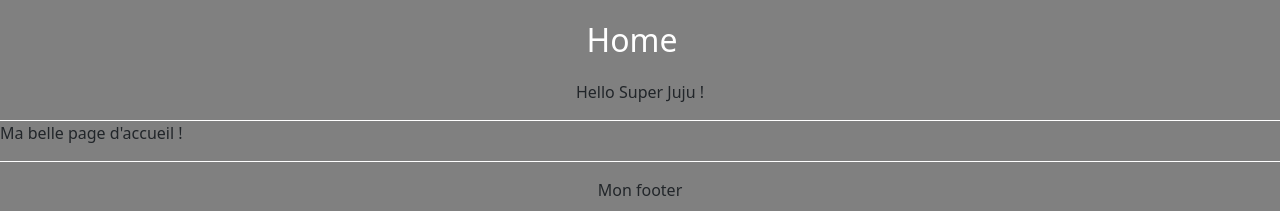
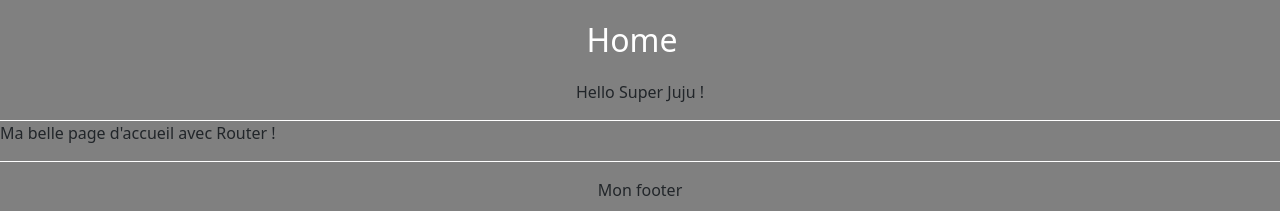
Before and after one commit to TherenceEspoir/dysnomia_games, a React (Vite) app: page / in a window 1280 px wide. Shown: the top 211 px of the page. Built offline with nearby package versions, Linux system fonts and the light colour scheme.

Commit message:
router ok (close #1, close #2)

```diff
--- a/src/components/Home/view.jsx
+++ b/src/components/Home/view.jsx
@@ -2,6 +2,6 @@ import './index.css' ;
 
 export default function Home() {
     return (
-        <p>Ma belle page d'accueil !</p>
+        <p>Ma belle page d'accueil avec Router !</p>
     ) ;
 }
```
